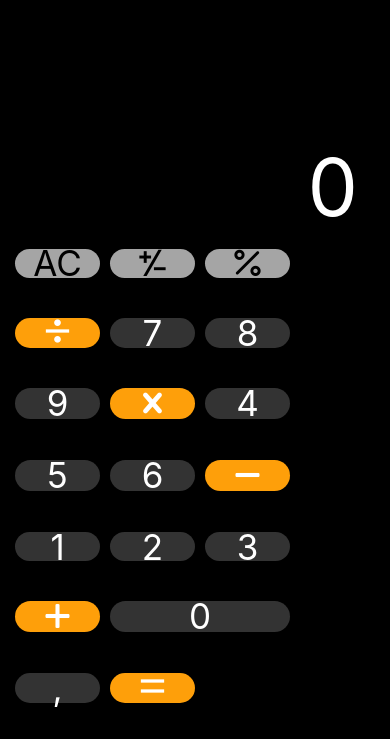
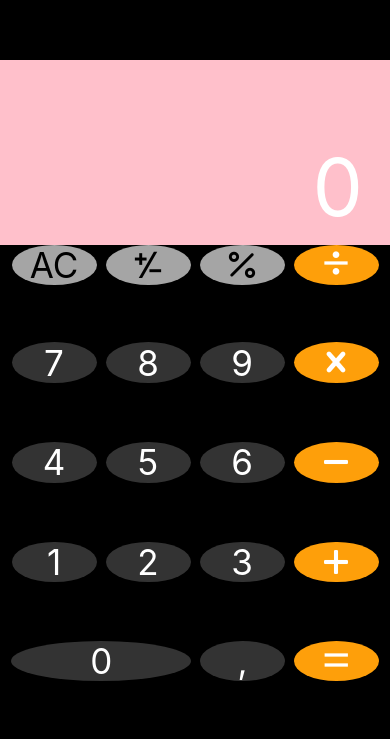
Before and after one commit to lilyLILYLL/Calculator, a React Native app: screen / in a window 390 px wide. Shown: the part 105-844 px from the top of the page. Built offline with nearby package versions, Linux system fonts and the light colour scheme.

Commit message:
format output value with comma

```diff
--- a/src/components/Button.js
+++ b/src/components/Button.js
@@ -55,21 +55,23 @@ export const Button = ({ item }) => {
             <View style={customStyle}>
                 <Text style={customTextStyle}>{item.name}</Text>
             </View>
+            <View style={styles.gap}></View>
         </TouchableOpacity>
     );
 };
 
 const styles = StyleSheet.create({
     button: {
-        height: "43%",
-        width: "21%",
-        borderRadius: 50,
+        height: "41%",
+        width: "30%",
+        borderRadius: "110%",
         justifyContent: "center",
         alignItems: "center",
-        marginHorizontal: 5,
-        marginVertical: 4,
     },
     text: {
         fontSize: 35,
     },
+    gap: {
+        height: "4%",
+    },
 });
--- a/src/constants/buttons.js
+++ b/src/constants/buttons.js
@@ -103,7 +103,7 @@ export default [
     {
         name: ",",
         type: ButtonTypes.NUMBER,
-        value: ",",
+        value: ".",
     },
     {
         name: <EqualIcon />,
--- /dev/null
+++ b/src/constants/format.js
@@ -0,0 +1,27 @@
+const COMMA = ",";
+const DOT = ".";
+const hasDot = (inputValue) => {
+    if (inputValue.includes(DOT)) {
+        return true;
+    }
+    return false;
+};
+
+export const formatString = (input) => {
+    if (hasDot(input)) {
+        return input.replace(DOT, COMMA);
+    }
+    console.log(input);
+    return input;
+};
+export const formatOutput = (inputValue, chosenOperator) => {
+    // input values could('123+123' or '123' or '123+')
+    // we split the inputValue based on 'chosenOprator',
+    //if there exits a number behind the operator,(i.e. '123+123') we asign it as a outputValue(the value is displayed on Screen)
+    // otherwise,(i.e. '123' or '123+'), we display the first value
+    const numbers = inputValue.split(
+        chosenOperator === "" ? "#" : chosenOperator
+    );
+    console.log(numbers);
+    return numbers[1] ? formatString(numbers[1]) : formatString(numbers[0]);
+};
--- a/src/screens/CalculationScreen.js
+++ b/src/screens/CalculationScreen.js
@@ -4,23 +4,17 @@ import colors from "../constants/colors";
 import { Button } from "../components/Button";
 import buttons from "../constants/buttons";
 import { useSelector } from "react-redux";
+import { formatOutput } from "../constants/format";
 
 export const CalculationScreen = () => {
     const state = useSelector((state) => state);
-    // input values could('123+123' or '123' or '123+')
-    // we split the inputValue based on 'chosenOprator',
-    //if there exits a number behind the operator,(i.e. '123+123') we asign it as a outputValue(the value is displayed on Screen)
-    // otherwise,(i.e. '123' or '123+'), we display the first value
-    const numbers = state.inputValue.split(
-        state.chosenOperator === "" ? "#" : state.chosenOperator
-    );
-    const outputValue = numbers[1] ? numbers[1] : numbers[0];
-    console.log(numbers);
+    const outputValue = formatOutput(state.inputValue, state.chosenOperator);
+    console.log(outputValue);
 
-    console.log(state);
     return (
         <SafeAreaView style={styles.container}>
             <StatusBar barStyle="light-content" />
+            <View style={styles.margin}></View>
             <View style={styles.display}>
                 <Text style={styles.result}>{outputValue}</Text>
             </View>
@@ -36,27 +30,29 @@ export const CalculationScreen = () => {
 const styles = StyleSheet.create({
     container: {
         backgroundColor: colors.darkTheme,
-        flex: 1,
-        paddingLeft: 10,
-        paddingRight: 5,
+        flex: 5,
     },
+    margin: { flex: 1 },
+
     display: {
-        flex: 2,
+        flex: 1, // 2/5
         flexDirection: "column",
         justifyContent: "flex-end",
         alignItems: "flex-end",
         paddingVertical: 10,
         padding: 27,
+        backgroundColor: "pink",
     },
     result: {
         fontSize: 80,
         color: colors.white,
     },
     buttonBox: {
+        width: "100%",
+        flex: 3, // 3/5
         flexDirection: "row",
-        borderRadius: 5,
-        width: "100%",
         flexWrap: "wrap",
-        flex: 3,
+        justifyContent: "space-around",
+        paddingHorizontal: 7,
     },
 });
--- a/src/store/slices/operationSlice.js
+++ b/src/store/slices/operationSlice.js
@@ -12,7 +12,7 @@ const operations = createSlice({
         numberPress(state, action) {
             console.log(action.payload);
             state.inputValue =
-                state.inputValue === "0" && action.payload !== ","
+                state.inputValue === "0" && action.payload !== "."
                     ? action.payload
                     : state.inputValue + action.payload;
         },
@@ -20,7 +20,7 @@ const operations = createSlice({
         operatorPress(state, action) {
             state.chosenOperator = action.payload;
             const lastElement = state.inputValue.slice(-1);
-            //is the last element is not a number (i.e. '123+'), it means we're trying to change the opartor
+            //if the last element is not a number (i.e. '123+'), it means we're trying to change the operator
             // we remove the last element in inputValue, then add new operator into inputValue
             if (isNaN(lastElement)) {
                 state.inputValue =
@@ -62,6 +62,8 @@ const operations = createSlice({
                         (state.inputValue.slice(operatorIndex + 1) || "0");
                 }
             }
+            if (action.payload === "%") {
+            }
         },
     },
 });
```
Also changed, not shown: 1 other file (tests, documents, lock files or other folders).
